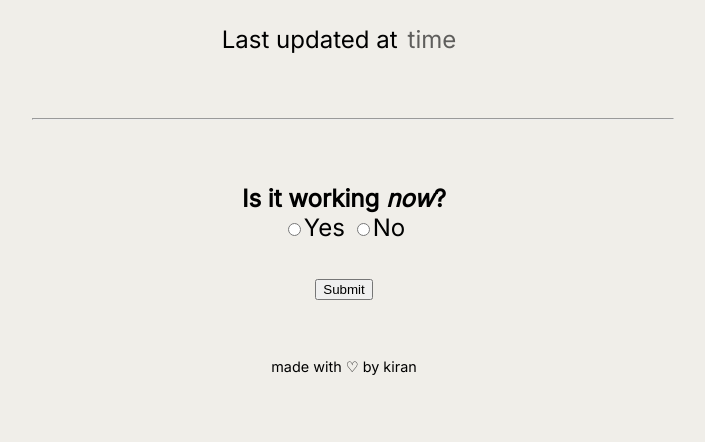
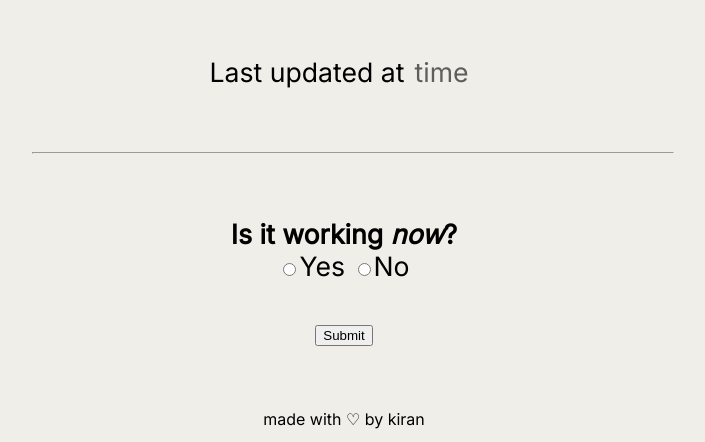
Before and after one commit to kiranw/sls-coffee-closet, a plain HTML site: page index.html in a window 1280 px wide. Shown: the part 358-800 px from the top of the page, without its empty margins (296-1001 px from the left). Drawn offline with nearby package versions, Linux system fonts and the light colour scheme; no server answers.

Commit message:
Try again

```diff
--- a/style.css
+++ b/style.css
@@ -3,7 +3,7 @@ body {
 	font-family: "Inter", sans-serif;
 	text-align: center;
 	margin-top:13vh;
-	font-size:1.5em;
+	font-size:calc(10px + 1.3vw);
 }
 
 #sourcing {
```
